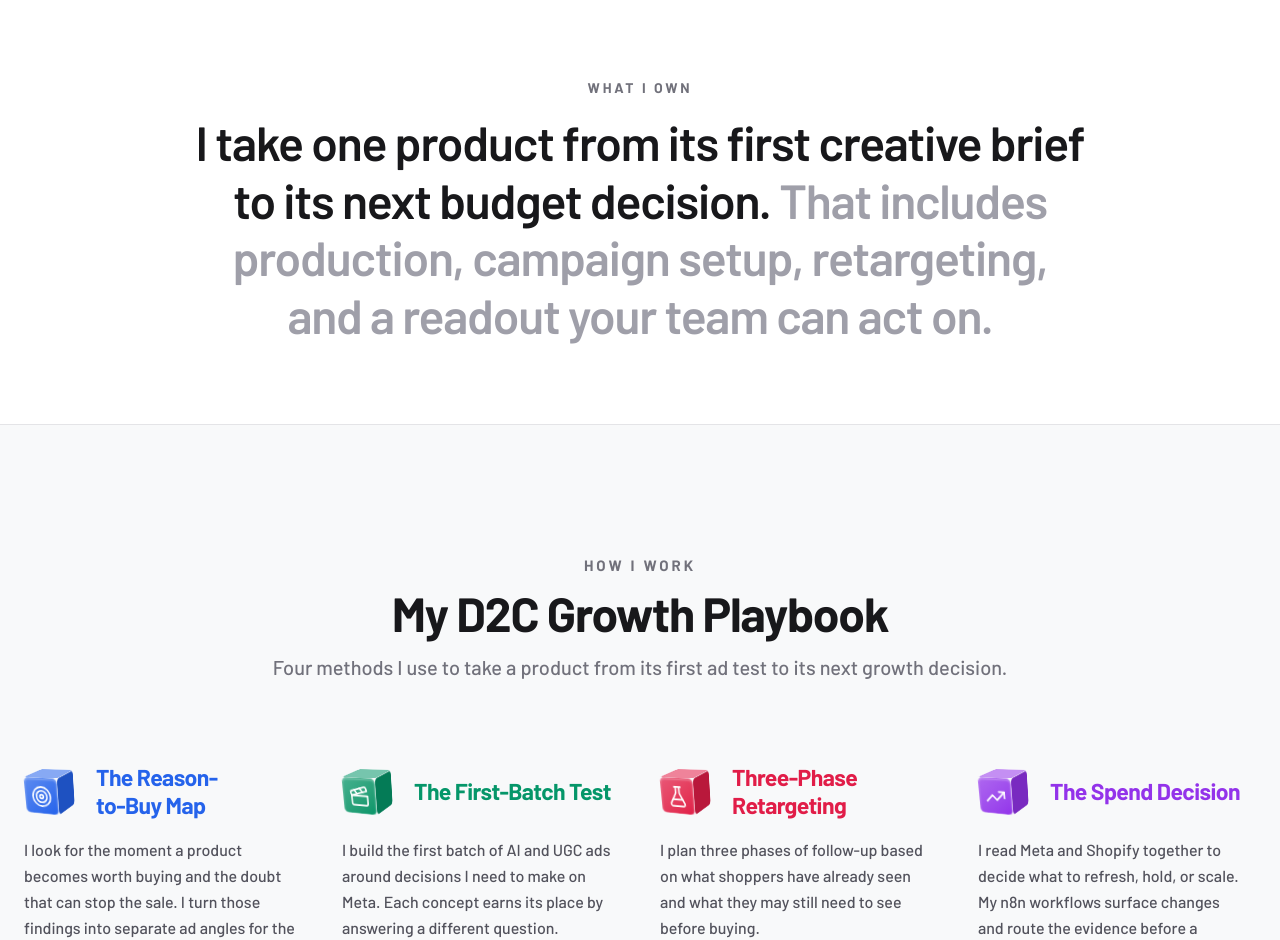
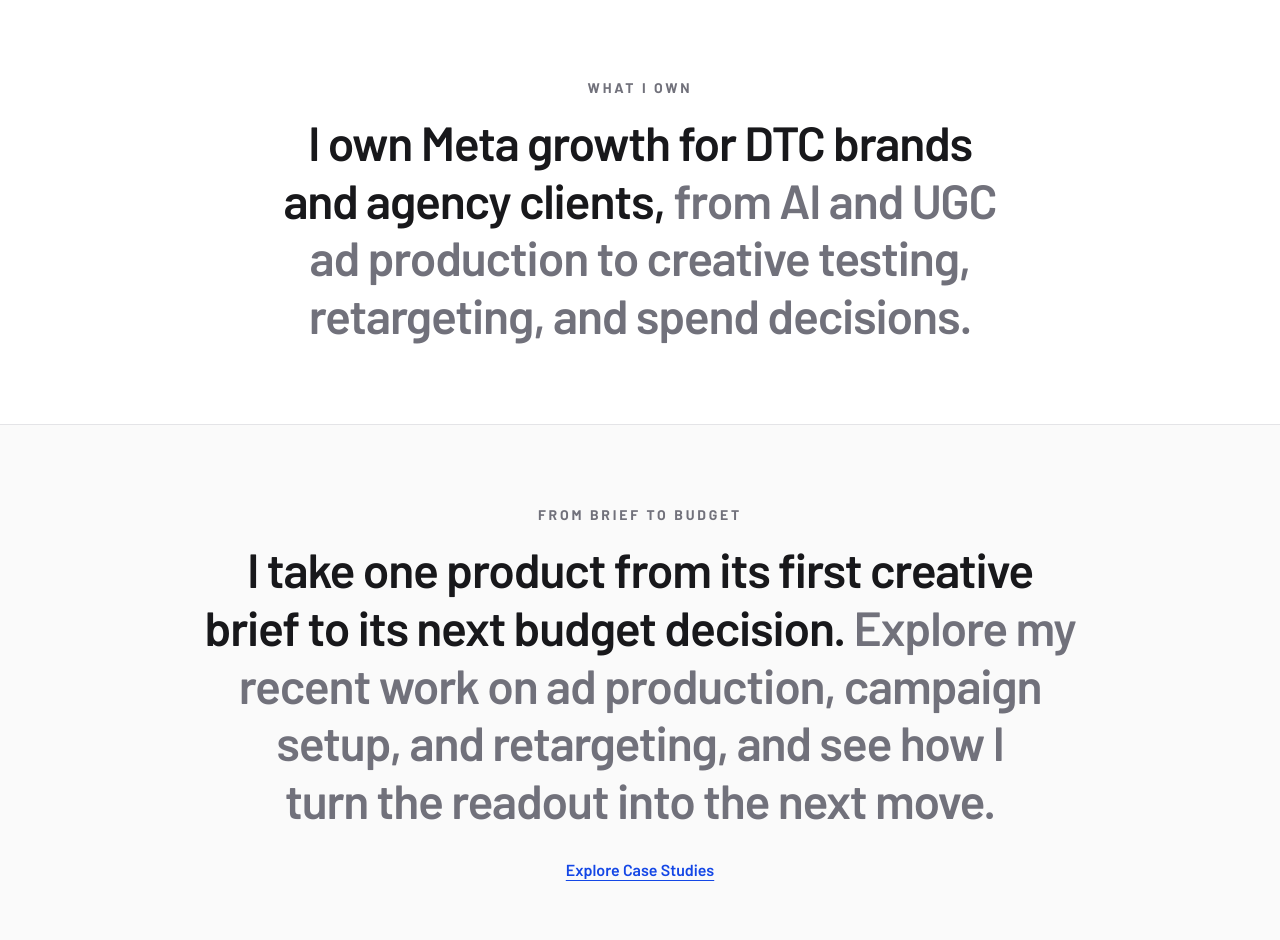
Before and after one commit to digital-experts-team/AI-Creative-Strategist, a React (Vite) app: page / in a window 1280 px wide. Shown: the part 738-1678 px from the top of the page. Built offline with nearby package versions, Linux system fonts and the light colour scheme; a web font is replaced by a local one.

Commit message:
Move hero copy and introduce recent case studies

```diff
--- a/src/App.tsx
+++ b/src/App.tsx
@@ -2,7 +2,7 @@ import { useState, useEffect } from "react";
 import Navbar from "./components/Navbar";
 import Hero from "./components/Hero";
 import Services from "./components/Services";
-import Statement from "./components/Statement";
+import Statement, { RecentWorkStatement } from "./components/Statement";
 import Portfolio from "./components/Portfolio";
 import FAQ from "./components/FAQ";
 import CTA from "./components/CTA";
@@ -30,6 +30,7 @@ export default function App() {
         {pathname === "/" ? <>
         <Hero index={index} activeTheme={activeTheme} />
         <Statement />
+        <RecentWorkStatement />
         <div id="services">
           <Services />
         </div>
--- a/src/components/Hero.tsx
+++ b/src/components/Hero.tsx
@@ -37,10 +37,6 @@ export default function Hero({ index, activeTheme }: { index: number, activeThem
             </AnimatePresence>
           </span>
         </motion.h1>
-        <p className="mb-7 max-w-xl rounded-xl bg-white/90 px-4 py-3 text-base font-medium leading-relaxed text-slate-900 sm:text-lg">
-          I own Meta growth for DTC brands and agency clients, from AI and UGC ad production to creative testing, retargeting, and spend decisions.
-        </p>
-
         <motion.div
           initial={{ opacity: 0, y: 20, filter: "blur(10px)" }}
           animate={{ opacity: 1, y: 0, filter: "blur(0px)" }}
--- a/src/components/Statement.tsx
+++ b/src/components/Statement.tsx
@@ -2,6 +2,31 @@ import { motion, useScroll, useTransform } from "motion/react";
 import { useRef } from "react";
 
 export default function Statement() {
+  return <StatementSection
+    id="about"
+    label="What I Own"
+    lead="I own Meta growth for DTC brands and agency clients,"
+    detail="from AI and UGC ad production to creative testing, retargeting, and spend decisions."
+  />;
+}
+
+export function RecentWorkStatement() {
+  return <StatementSection
+    id="recent-work"
+    label="From Brief to Budget"
+    lead="I take one product from its first creative brief to its next budget decision."
+    detail="Explore my recent work on ad production, campaign setup, and retargeting, and see how I turn the readout into the next move."
+    caseStudies
+  />;
+}
+
+function StatementSection({ id, label, lead, detail, caseStudies = false }: {
+  id: string;
+  label: string;
+  lead: string;
+  detail: string;
+  caseStudies?: boolean;
+}) {
   const ref = useRef(null);
   const { scrollYProgress } = useScroll({
     target: ref,
@@ -13,18 +38,23 @@ export default function Statement() {
   const y = useTransform(scrollYProgress, [0, 1], [50, 0]);
 
   return (
-    <section id="about" ref={ref} className="py-16 sm:py-20 bg-white overflow-hidden">
+    <section id={id} ref={ref} className={`py-16 sm:py-20 overflow-hidden ${caseStudies ? "border-t border-zinc-200 bg-zinc-50" : "bg-white"}`}>
       <div className="max-w-5xl mx-auto px-6">
-        <p className="mb-4 text-center text-sm font-bold uppercase tracking-[0.2em] text-zinc-500">What I Own</p>
+        <p className="mb-4 text-center text-sm font-bold uppercase tracking-[0.2em] text-zinc-500">{label}</p>
         <motion.h2
           style={{ filter: blur, opacity, y }}
           className="text-3xl sm:text-4xl lg:text-5xl font-semibold text-zinc-900 leading-[1.2] text-center tracking-tight max-w-4xl mx-auto"
         >
-          I take one product from its first creative brief to its next budget decision.{" "}
-          <span className="text-zinc-400">
-            That includes production, campaign setup, retargeting, and a readout your team can act on.
-          </span>
+          {lead}{" "}
+          <span className="text-zinc-500">{detail}</span>
         </motion.h2>
+        {caseStudies && (
+          <div className="mt-7 text-center">
+            <a className="font-semibold text-blue-700 underline underline-offset-4" href="/case-studies/">
+              Explore Case Studies
+            </a>
+          </div>
+        )}
       </div>
     </section>
   );
```
